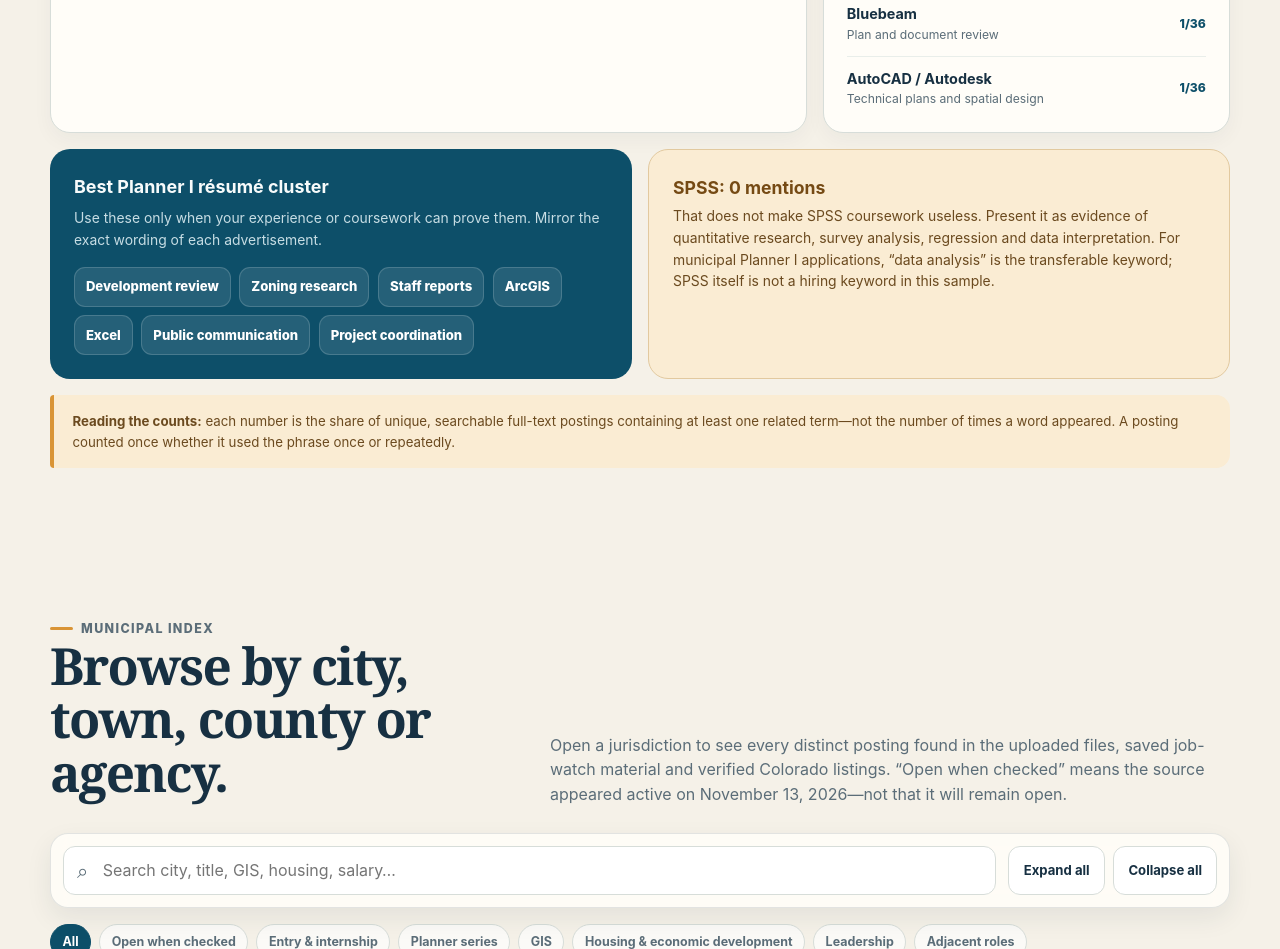
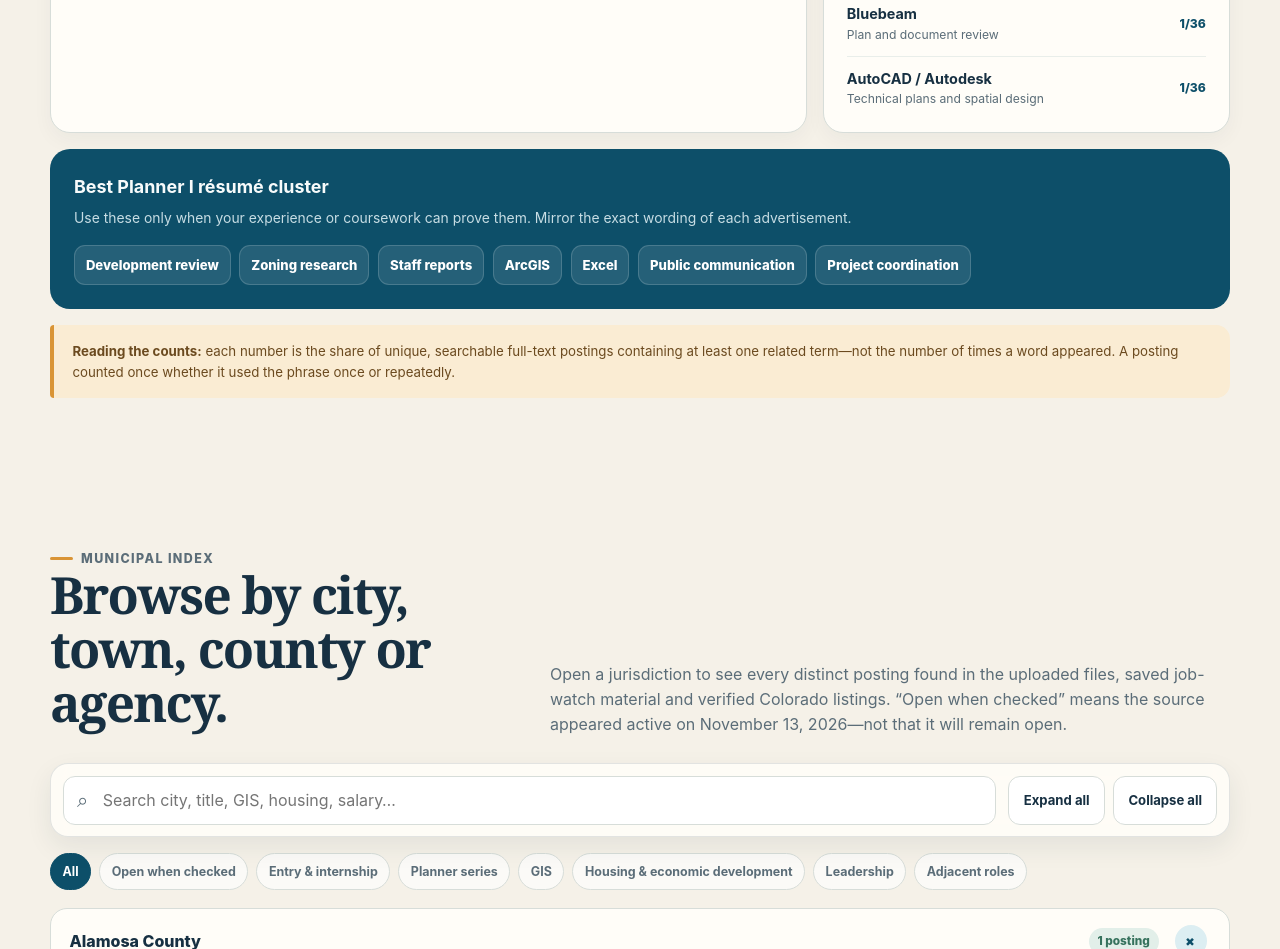
Before and after one commit to myaduscoredenver/COPlannerJobs, a plain HTML site: page index.html in a window 1280 px wide. Shown: the part 3875-4824 px from the top of the page. Drawn offline with Linux system fonts and the light colour scheme.

Commit message:
Add files via upload

```diff
--- a/index.html
+++ b/index.html
@@ -357,7 +357,7 @@
     }
     .keyword-bottom {
       display: grid;
-      grid-template-columns: 1fr 1fr;
+      grid-template-columns: 1fr;
       gap: 1rem;
       margin-top: 1rem;
     }
@@ -374,15 +374,6 @@
       background: rgba(255,255,255,.1);
       color: #fff;
     }
-    .spss-note {
-      padding: 1.5rem;
-      border: 1px solid #e2c99f;
-      border-radius: var(--radius);
-      background: var(--gold-soft);
-    }
-    .spss-note strong { display: block; margin-bottom: .3rem; color: #754a14; font-size: 1.1rem; }
-    .spss-note p { margin-bottom: 0; color: #6b4a1f; font-size: .87rem; }
-
     .directory-toolbar {
       position: sticky;
       top: .5rem;
@@ -573,7 +564,7 @@
       .topbar, .directory-toolbar, .filters, .chevron { display: none !important; }
       .hero { padding-top: 1rem; }
       .career-detail, .jobs { display: grid !important; }
-      .municipality, .career-item, .takeaway, .path-card, .keyword-card, .resume-keywords, .spss-note { break-inside: avoid; box-shadow: none; }
+      .municipality, .career-item, .takeaway, .path-card, .keyword-card, .resume-keywords { break-inside: avoid; box-shadow: none; }
       .section { padding: 2rem 0; }
     }
   </style>
@@ -706,10 +697,6 @@
               <span class="keyword-chip"><b>Public communication</b></span>
               <span class="keyword-chip"><b>Project coordination</b></span>
             </div>
-          </aside>
-          <aside class="spss-note">
-            <strong>SPSS: 0 mentions</strong>
-            <p>That does not make SPSS coursework useless. Present it as evidence of quantitative research, survey analysis, regression and data interpretation. For municipal Planner I applications, “data analysis” is the transferable keyword; SPSS itself is not a hiring keyword in this sample.</p>
           </aside>
         </div>
         <div class="method"><strong>Reading the counts:</strong> each number is the share of unique, searchable full-text postings containing at least one related term—not the number of times a word appeared. A posting counted once whether it used the phrase once or repeatedly.</div>
```
